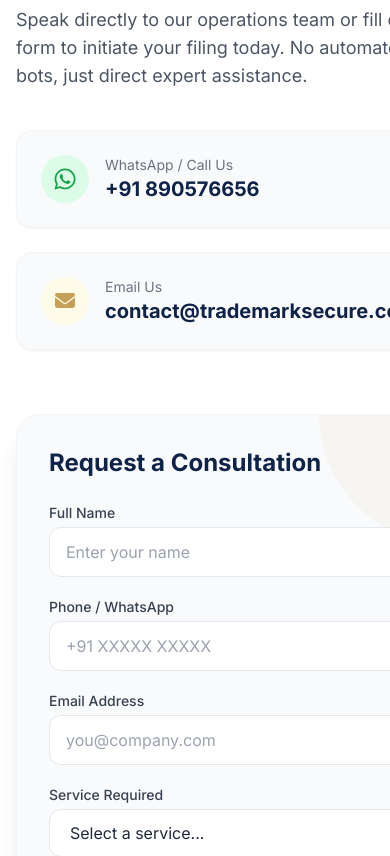
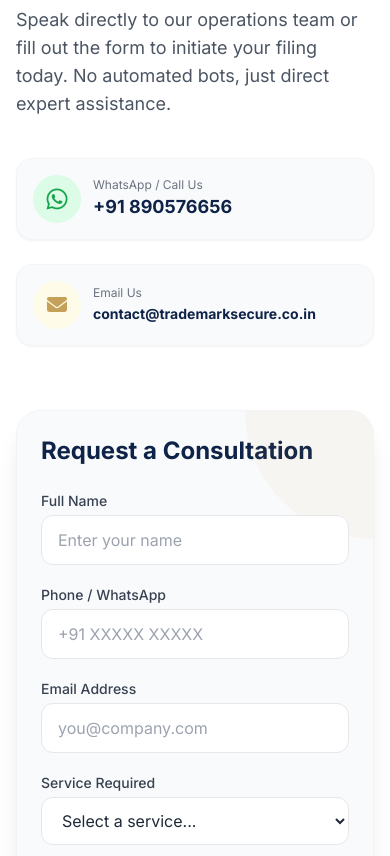
Before and after one commit to jrhfusfb/Trademark-Secure-Co, a React (Vite) app in the folder frontend/: page / in a window 390 px wide. Shown: the part 6580-7436 px from the top of the page. Built offline with nearby package versions, Linux system fonts and the light colour scheme.

Commit message:
Design: fix contact details overflow on mobile by wrapping long strings

```diff
--- a/frontend/src/pages/Index7Page.jsx
+++ b/frontend/src/pages/Index7Page.jsx
@@ -350,23 +350,23 @@ const Index7Page = () => {
 
           <div className="flex flex-col sm:flex-row justify-center gap-6 perspective-1000">
             {/* WhatsApp */}
-            <div className="bg-white border border-gray-200/80 p-6 rounded-2xl flex items-center gap-4 card-3d shadow-sm w-full sm:w-auto text-left">
+            <div className="bg-white border border-gray-200/80 p-4 sm:p-6 rounded-2xl flex items-center gap-3 sm:gap-4 card-3d shadow-sm w-full sm:w-auto text-left overflow-hidden">
               <div className="w-12 h-12 bg-green-100 rounded-full flex items-center justify-center shrink-0">
                 <i className="fa-brands fa-whatsapp text-2xl text-green-600"></i>
               </div>
-              <div>
-                <p className="text-sm text-gray-500">WhatsApp / Call Us</p>
-                <a href="https://wa.me/91890576656" target="_blank" rel="noopener noreferrer" className="text-xl font-bold text-primary hover:text-green-600 transition duration-300">+91 890576656</a>
+              <div className="min-w-0">
+                <p className="text-xs sm:text-sm text-gray-500">WhatsApp / Call Us</p>
+                <a href="https://wa.me/91890576656" target="_blank" rel="noopener noreferrer" className="text-lg sm:text-xl font-bold text-primary hover:text-green-600 transition duration-300 break-words">+91 890576656</a>
               </div>
             </div>
             {/* Email */}
-            <div className="bg-white border border-gray-200/80 p-6 rounded-2xl flex items-center gap-4 card-3d shadow-sm w-full sm:w-auto text-left">
+            <div className="bg-white border border-gray-200/80 p-4 sm:p-6 rounded-2xl flex items-center gap-3 sm:gap-4 card-3d shadow-sm w-full sm:w-auto text-left overflow-hidden">
               <div className="w-12 h-12 bg-yellow-100 rounded-full flex items-center justify-center shrink-0">
                 <i className="fa-solid fa-envelope text-xl text-secondary"></i>
               </div>
-              <div>
-                <p className="text-sm text-gray-500">Email Us</p>
-                <a href="mailto:contact@trademarksecure.co.in" className="text-xl font-bold text-primary hover:text-secondary transition duration-300">contact@trademarksecure.co.in</a>
+              <div className="min-w-0">
+                <p className="text-xs sm:text-sm text-gray-500">Email Us</p>
+                <a href="mailto:contact@trademarksecure.co.in" className="text-sm sm:text-lg md:text-xl font-bold text-primary hover:text-secondary transition duration-300 break-all">contact@trademarksecure.co.in</a>
               </div>
             </div>
           </div>
--- a/frontend/src/pages/Index8Page.jsx
+++ b/frontend/src/pages/Index8Page.jsx
@@ -351,31 +351,30 @@ const Index8Page = () => {
 
               <div className="space-y-6 perspective-1000">
                 {/* WhatsApp */}
-                <div className="bg-gray-50 border border-gray-100 p-6 rounded-2xl flex items-center gap-4 card-3d shadow-sm">
+                <div className="bg-gray-50 border border-gray-100 p-4 sm:p-6 rounded-2xl flex items-center gap-3 sm:gap-4 card-3d shadow-sm overflow-hidden">
                   <div className="w-12 h-12 bg-green-100 rounded-full flex items-center justify-center shrink-0">
                     <i className="fa-brands fa-whatsapp text-2xl text-green-600"></i>
                   </div>
-                  <div>
-                    <p className="text-sm text-gray-500">WhatsApp / Call Us</p>
-                    <a href="https://wa.me/91890576656" target="_blank" rel="noopener noreferrer" className="text-xl font-bold text-primary hover:text-green-600 transition duration-300">+91 890576656</a>
+                  <div className="min-w-0">
+                    <p className="text-xs sm:text-sm text-gray-500">WhatsApp / Call Us</p>
+                    <a href="https://wa.me/91890576656" target="_blank" rel="noopener noreferrer" className="text-lg sm:text-xl font-bold text-primary hover:text-green-600 transition duration-300 break-words">+91 890576656</a>
                   </div>
                 </div>
                 {/* Email */}
-                <div className="bg-gray-50 border border-gray-100 p-6 rounded-2xl flex items-center gap-4 card-3d shadow-sm">
+                <div className="bg-gray-50 border border-gray-100 p-4 sm:p-6 rounded-2xl flex items-center gap-3 sm:gap-4 card-3d shadow-sm overflow-hidden">
                   <div className="w-12 h-12 bg-yellow-50 rounded-full flex items-center justify-center shrink-0">
                     <i className="fa-solid fa-envelope text-xl text-secondary"></i>
                   </div>
-                  <div>
-                    <p className="text-sm text-gray-500">Email Us</p>
-                    <a href="mailto:contact@trademarksecure.co.in" className="text-xl font-bold text-primary hover:text-secondary transition duration-300">contact@trademarksecure.co.in</a>
+                  <div className="min-w-0">
+                    <p className="text-xs sm:text-sm text-gray-500">Email Us</p>
+                    <a href="mailto:contact@trademarksecure.co.in" className="text-sm sm:text-lg md:text-xl font-bold text-primary hover:text-secondary transition duration-300 break-all">contact@trademarksecure.co.in</a>
                   </div>
                 </div>
               </div>
             </div>
 
-            {/* Contact Form */}
             <div className="perspective-1000">
-              <div className="bg-gray-50 p-8 rounded-3xl border border-gray-100 shadow-xl relative overflow-hidden card-3d">
+              <div className="bg-gray-50 p-6 sm:p-8 rounded-3xl border border-gray-100 shadow-xl relative overflow-hidden card-3d">
                 <div className="absolute top-0 right-0 w-32 h-32 bg-secondary opacity-5 rounded-bl-full pointer-events-none"></div>
                 <h3 className="text-2xl font-bold text-primary mb-6">Request a Consultation</h3>
 
```
